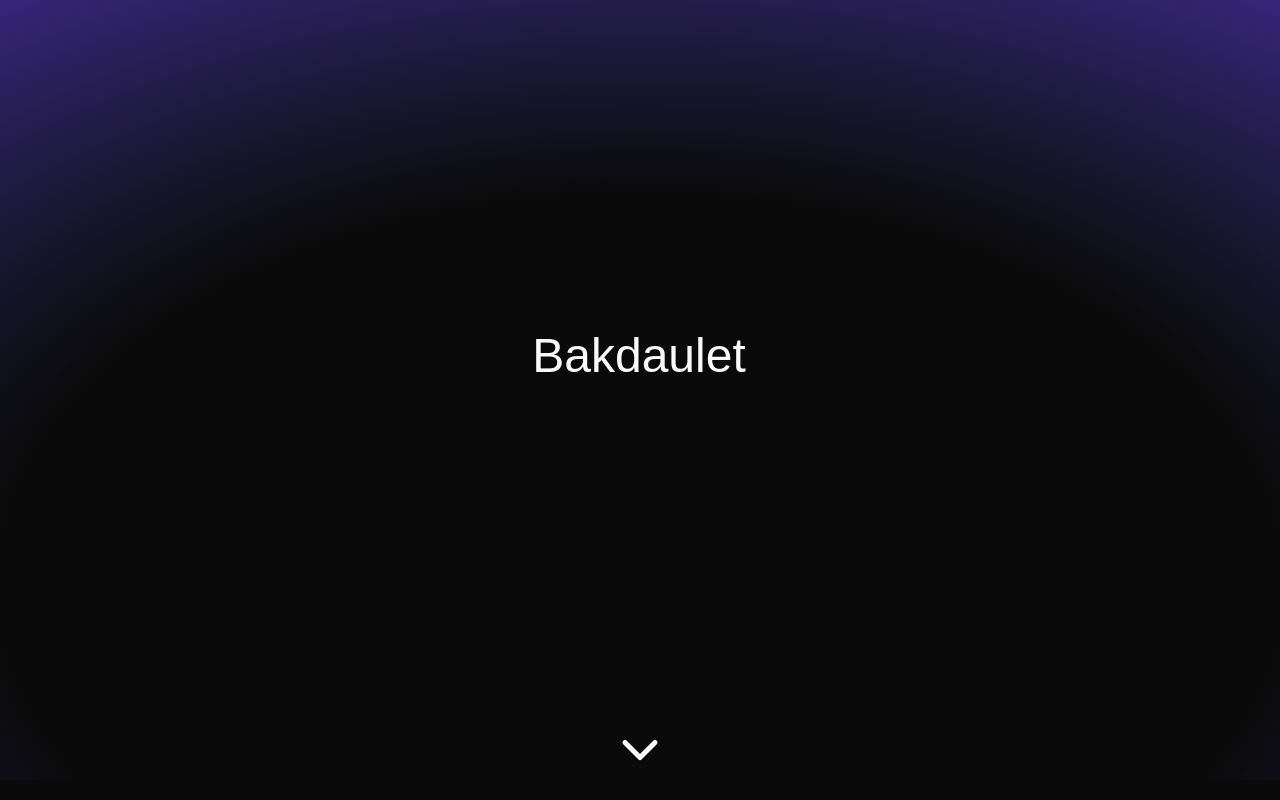
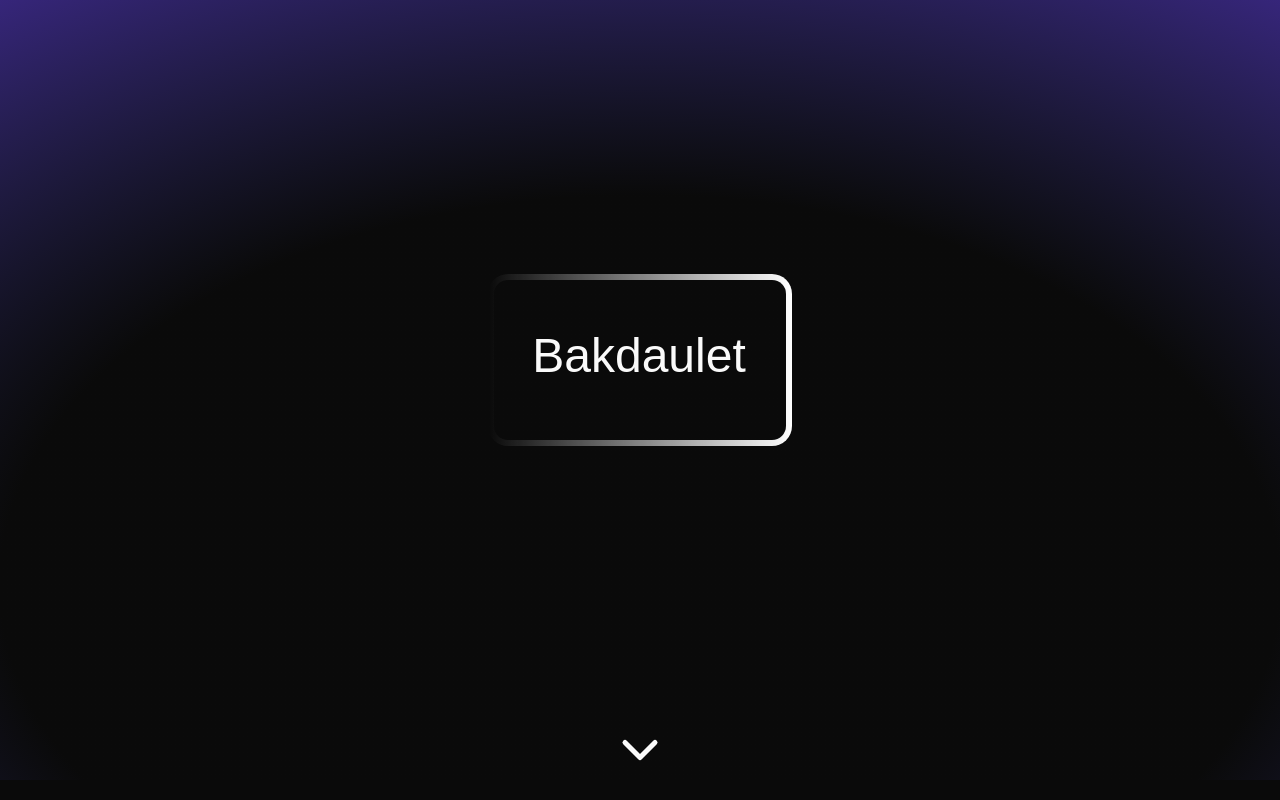
Before and after one commit to Aztech-b/Aztech-b, a React (Vite) app: page / in a window 1280 px wide. Shown: the top 800 px of the page. Built offline with nearby package versions, Linux system fonts and the light colour scheme.

Commit message:
fixed main name animation

```diff
--- a/src/components/Main.jsx
+++ b/src/components/Main.jsx
@@ -4,7 +4,7 @@ import styles from "../styles/main.module.css";
 
 function Main() {
     const whiteColor = "#fff";
-    const darkColor = "#000";
+    const darkColor = "rgba(0,0,0,0)";
     return (
         <div className="relative backgroundContainer">
             <div className="absolute inset-0 -z-10 h-full w-full items-center px-5 py-24 [background:radial-gradient(125%_125%_at_50%_75%,var(--background)_40%,#63e_100%)]"></div>
--- a/src/styles/main.module.css
+++ b/src/styles/main.module.css
@@ -16,8 +16,7 @@
     border-radius: 20px;
 
     background-image:
-        linear-gradient(var(--mui-palette-background-default), var(--mui-palette-background-default)),
-        linear-gradient(to right, var(--color-1), var(--color-2));
+        linear-gradient(var(--background), var(--background)), linear-gradient(to right, var(--color-1), var(--color-2));
     background-origin: border-box;
     background-clip: padding-box, border-box;
 }
```
